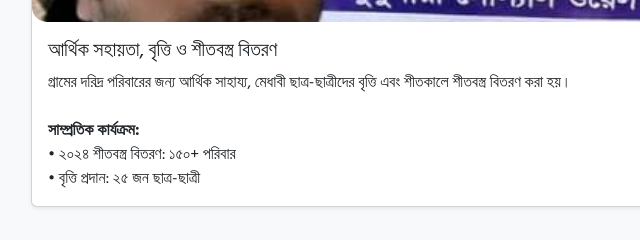
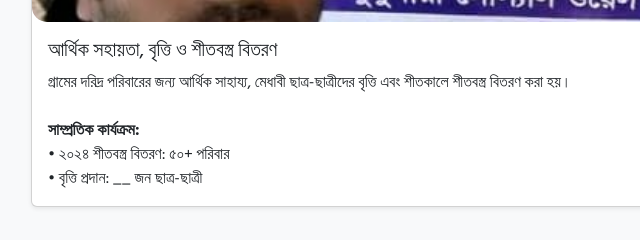
Before and after one commit to sayed02-debug/ghughumari, a plain HTML site: page welfare.html in a window 1280 px wide. Shown: the part 537-777 px from the top of the page, 51-691 px from the left. Drawn offline with nearby package versions, Linux system fonts and the light colour scheme.

Commit message:
Update welfare.html

```diff
--- a/welfare.html
+++ b/welfare.html
@@ -41,8 +41,8 @@
               গ্রামের দরিদ্র পরিবারের জন্য আর্থিক সাহায্য, মেধাবী ছাত্র-ছাত্রীদের বৃত্তি এবং শীতকালে শীতবস্ত্র বিতরণ করা হয়।
               <br><br>
               <strong>সাম্প্রতিক কার্যক্রম:</strong><br>
-              • ২০২৪ শীতবস্ত্র বিতরণ: ১৫০+ পরিবার<br>
-              • বৃত্তি প্রদান: ২৫ জন ছাত্র-ছাত্রী
+              • ২০২৪ শীতবস্ত্র বিতরণ: ৫০+ পরিবার<br>
+              • বৃত্তি প্রদান: __ জন ছাত্র-ছাত্রী
             </p>
           </div>
         </div>
```
